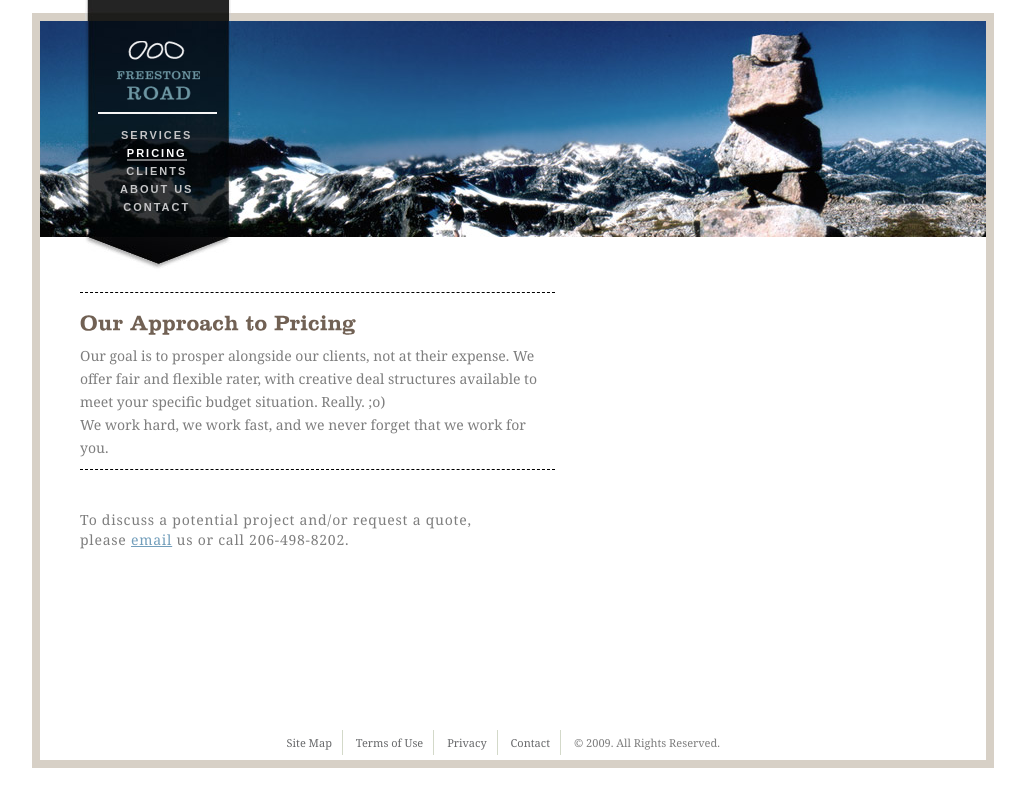
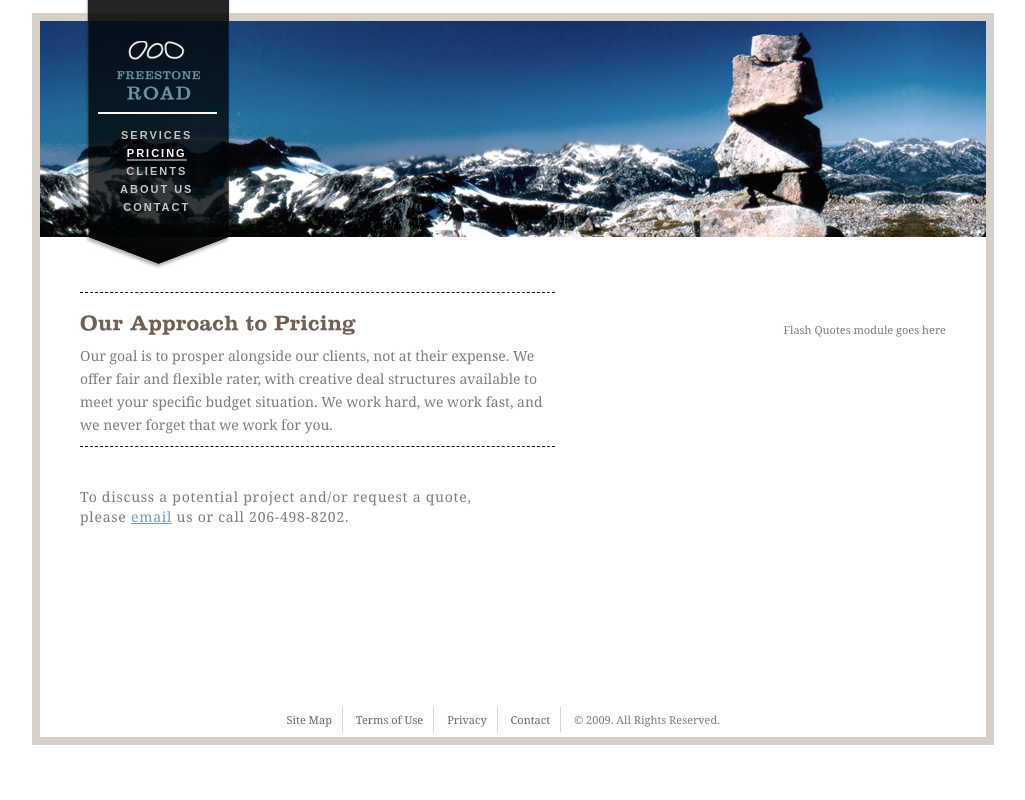
Before and after one commit to Tolmark12/freestone_road, a PHP site: page /index.php?page=pricing in a window 1280 px wide. Shown: the whole page, without its empty margins (127-1152 px from the left). Run offline with PHP 8.4, Linux system fonts and the light colour scheme.

Commit message:
Textual changes

```diff
--- a/pricing.php
+++ b/pricing.php
@@ -2,7 +2,7 @@
 			<div id='main-column1'>
 				<div class='dashed-block'>
 					<h1>Our Approach to Pricing</h1>
-					<p>Our goal is to prosper alongside our clients, not at their expense. We offer fair and flexible rater, with creative deal structures available to meet your specific budget situation. Really. ;o)<br />We work hard, we work fast, and we never forget that we work for you.</p>
+					<p>Our goal is to prosper alongside our clients, not at their expense. We offer fair and flexible rater, with creative deal structures available to meet your specific budget situation. We work hard, we work fast, and we never forget that we work for you.</p>
 				</div>
 				<div class='block' id='bottom-pricing'>
 					<p>To discuss a potential project and/or request a quote,<br />please <a href='mailto:Info@freestoneroad.com' >email</a> us or call 206-498-8202.</p>
@@ -10,7 +10,7 @@
 			</div>
 			<div id='main-column2'>
 				<div class='block' id='top'>
-
+					<p>Flash Quotes module goes here</p>
 				</div>
 			</div>
 		</div>
```
Also changed, not shown: images/header_about.jpg, images/header_contact.jpg.
